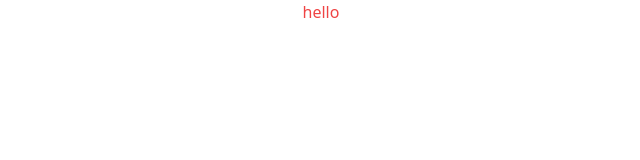
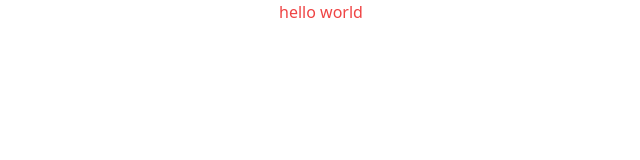
Before and after one commit to ranjithmanju/car-booking-user-app, a React (Create React App) app: page / in a window 1280 px wide. Shown: the top 160 px of the page, without its empty margins (319-959 px from the left). Built offline with nearby package versions, Linux system fonts and the light colour scheme.

Commit message:
pushing first commit

```diff
--- a/src/App.tsx
+++ b/src/App.tsx
@@ -3,7 +3,7 @@
 function App() {
   return (
     <div className="App">
-     <h1 className='text-red-500'>hello</h1>
+     <h1 className='text-red-500'>hello world</h1>
     </div>
   );
 }
```
